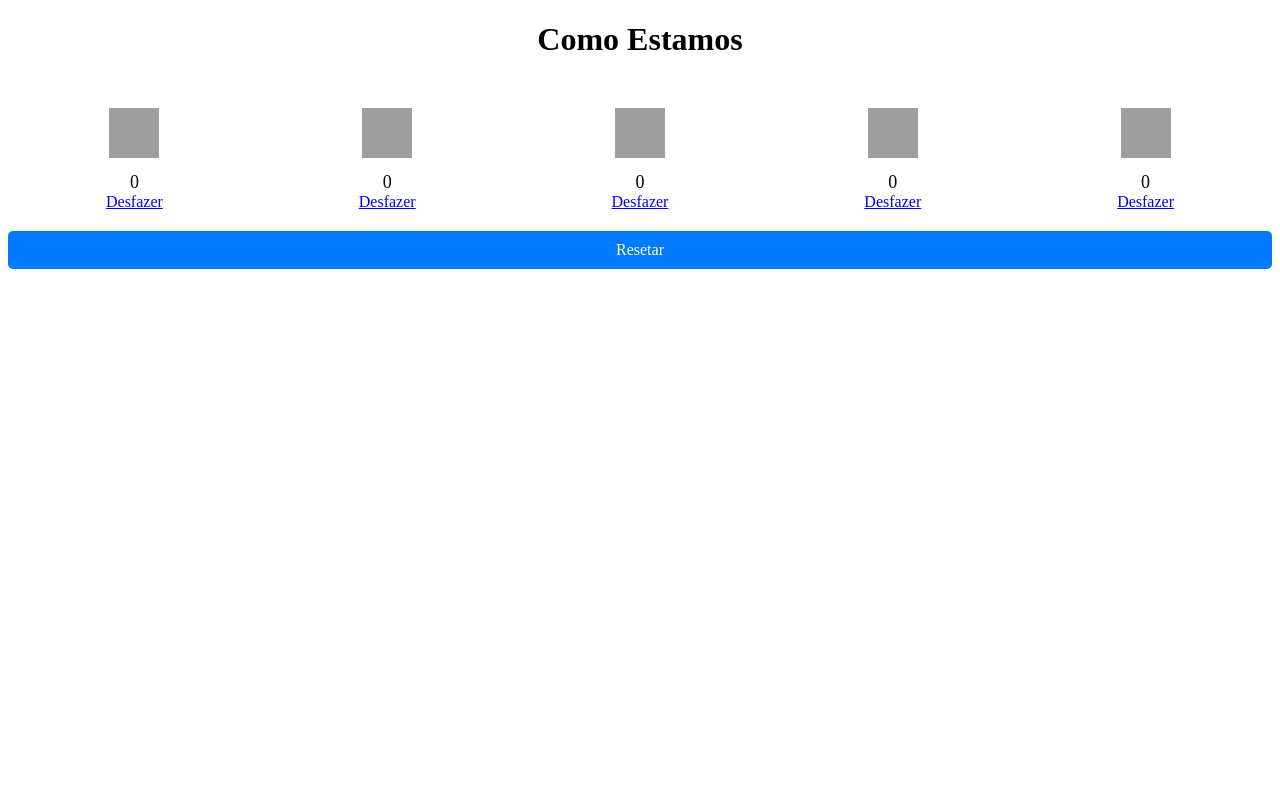
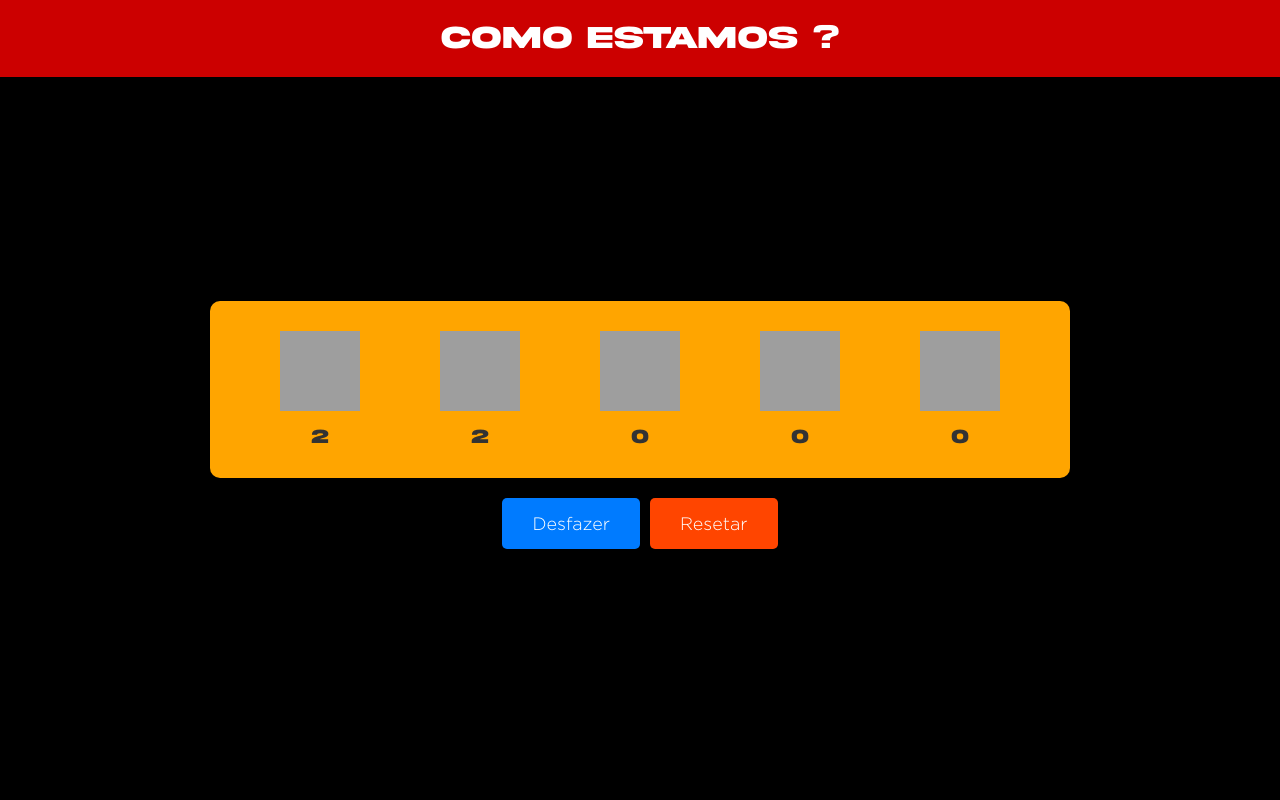
Before and after one commit to NivaldoLucas/comoEstamos, a Flask app: page / in a window 1280 px wide. Run offline with Flask 3, Linux system fonts and the light colour scheme; grey boxes are pictures that could not be loaded.

Commit message:
Ready Css

```diff
--- a/app.py
+++ b/app.py
@@ -2,8 +2,9 @@ from flask import Flask, render_template, request, redirect, url_for
 
 app = Flask(__name__)
 
-     # Variáveis globais para armazenar os cliques
+# Global variables to store clicks and actions
 cliques = [0, 0, 0, 0, 0]
+action_stack = []  # Stack to track actions
 
 @app.route('/')
 def index():
@@ -13,12 +14,15 @@ def index():
 def click(indice):
     if 0 <= indice < len(cliques):
         cliques[indice] += 1
+        action_stack.append(('click', indice))  # Store the action
     return redirect(url_for('index'))
 
-@app.route('/undo/<int:indice>')
-def undo(indice):
-    if 0 <= indice < len(cliques) and cliques[indice] > 0:
-        cliques[indice] -= 1
+@app.route('/undo')
+def undo():
+    if action_stack:
+        action_type, indice = action_stack.pop()  # Get the last action
+        if action_type == 'click' and 0 <= indice < len(cliques) and cliques[indice] > 0:
+            cliques[indice] -= 1  # Undo the last click
     return redirect(url_for('index'))
 
 @app.route('/reset')
--- a/templates/index.html
+++ b/templates/index.html
@@ -3,77 +3,164 @@
 <head>
     <meta charset="UTF-8">
     <meta name="viewport" content="width=device-width, initial-scale=1.0">
-    <title>Como Estamos</title>
+    <title>Como Estamos?</title>
     <style>
+        @font-face {
+            font-family: 'Akira';
+            src: url('/static/fonts/akira/AkiraExpanded.otf') format('opentype');
+            font-weight: normal;
+            font-style: normal;
+        }
+
+        @font-face {
+            font-family: 'Gotham-Light';
+            src: url('/static/fonts/gotham/Gotham-Light.otf') format('opentype');
+            font-weight: normal;
+            font-style: normal;
+        }
+
+        @font-face {
+            font-family: 'Gotham-Black';
+            src: url('/static/fonts/gotham/Gotham-Black.otf') format('opentype');
+            font-weight: normal;
+            font-style: normal;
+        }
+
+        @font-face {
+            font-family: 'Gotham-Bold';
+            src: url('/static/fonts/gotham/Gotham-Bold.otf') format('opentype');
+            font-weight: normal;
+            font-style: normal;
+        }
+
+        body {
+            font-family: 'Gotham-Light', sans-serif;
+            background-color: #000;
+            margin: 0;
+            padding: 0;
+            display: flex;
+            flex-direction: column;
+            align-items: center;
+            justify-content: center;
+            height: 100vh;
+            color: #fff;
+        }
+        h1 {
+            position: fixed;
+            top: 0;
+            left: 0;
+            right: 0;
+            font-family: 'Akira', sans-serif;
+            background-color: #c00;
+            width: 100%;
+            text-align: center;
+            padding: 20px 0;
+            margin: 0;
+        }
         .emoji-container {
             display: flex;
             justify-content: space-around;
             align-items: center;
+            width: 80%;
+            max-width: 800px;
             margin-top: 50px;
+            background-color: #FFA500;
+            padding: 30px;
+            border-radius: 10px;
+            box-shadow: 0 4px 10px rgba(0, 0, 0, 0.5);
         }
         .emoji-container div {
             text-align: center;
+            flex: 1;
         }
         .emoji {
-            width: 50px;
-            height: 50px;
+            width: 80px;
+            height: 80px;
             cursor: pointer;
+            transition: transform 0.2s;
+        }
+        .emoji:hover {
+            transform: scale(1.1);
         }
         .counter {
             margin-top: 10px;
+            font-family:'Akira', sans-serif;
+            font-size: 20px;
+            color: #333;
+        }
+        .undo-button {
+            display: block;
             font-size: 18px;
+            color: #fff;
+            background-color: #007BFF;
+            padding: 15px 30px;
+            text-align: center;
+            text-decoration: none;
+            border-radius: 5px;
+            transition: background-color 0.2s;
+            margin-right: 10px;
+        }
+        .undo-button:hover {
+            background-color: #0056b3;
         }
         .reset-button {
             display: block;
-            margin: 20px auto;
-            padding: 10px 20px;
-            background-color: #007BFF;
+            font-size: 18px;
+            padding: 15px 30px;
+            background-color: #FF4500;
             color: white;
             text-align: center;
             text-decoration: none;
             border-radius: 5px;
+            transition: background-color 0.2s;
+        }
+        .reset-button:hover {
+            background-color: #c0392b;
+        }
+        .button-container {
+            display: flex;
+            justify-content: center;
+            margin-top: 20px;
         }
     </style>
 </head>
 <body>
-    <h1 style="text-align: center;">Como Estamos</h1>
+    <h1>Como Estamos ?</h1>
     <div class="emoji-container">
         <div>
             <a href="{{ url_for('click', indice=0) }}">
-                <img src="https://i.pinimg.com/564x/a8/15/d6/a815d6f2edebb1eae33c8f6a7411c188.jpg" alt="Muito Triste" class="emoji">
+                <img width="50" height="50" src="https://img.icons8.com/ios/150/crying--v1.png" alt="Muito Triste" class="emoji"/>
             </a>
             <div class="counter">{{ cliques[0] }}</div>
-            <a href="{{ url_for('undo', indice=0) }}">Desfazer</a>
         </div>
         <div>
             <a href="{{ url_for('click', indice=1) }}">
-                <img src="https://i.pinimg.com/564x/89/06/95/890695f8b0cfde4a7f8e0c1b5b10d77d.jpg" alt="Triste" class="emoji">
+                <img width="100" height="100" src="https://img.icons8.com/ios/150/sad.png" alt="Triste" class="emoji">
             </a>
             <div class="counter">{{ cliques[1] }}</div>
-            <a href="{{ url_for('undo', indice=1) }}">Desfazer</a>
         </div>
         <div>
             <a href="{{ url_for('click', indice=2) }}">
-                <img src="https://i.pinimg.com/564x/07/9d/42/079d42dd361ae89ea0dde1e6e60d2d2d.jpg" alt="Neutro" class="emoji">
+                <img width="100" height="100" src="https://img.icons8.com/ios/150/neutral-emoticon--v1.png" alt="Neutro" class="emoji">
             </a>
             <div class="counter">{{ cliques[2] }}</div>
-            <a href="{{ url_for('undo', indice=2) }}">Desfazer</a>
         </div>
         <div>
             <a href="{{ url_for('click', indice=3) }}">
-                <img src="https://i.pinimg.com/564x/0c/cb/d8/0ccbd8b9fa942ceed47f0af8ced48ffb.jpg" alt="Feliz" class="emoji">
+                <img width="100" height="100" src="https://img.icons8.com/ios/150/happy--v1.png"  alt="Feliz" class="emoji">
             </a>
             <div class="counter">{{ cliques[3] }}</div>
-            <a href="{{ url_for('undo', indice=3) }}">Desfazer</a>
         </div>
         <div>
             <a href="{{ url_for('click', indice=4) }}">
-                <img src="https://i.pinimg.com/564x/e2/6d/74/e26d74169da53cd2afeb1a6e34172ea7.jpg" alt="Muito Feliz" class="emoji">
+                <img width="100" height="100" src="https://img.icons8.com/ios/150/smiling.png" alt="Muito Feliz" class="emoji">
             </a>
             <div class="counter">{{ cliques[4] }}</div>
-            <a href="{{ url_for('undo', indice=4) }}">Desfazer</a>
         </div>
     </div>
-    <a href="{{ url_for('reset') }}" class="reset-button">Resetar</a>
+    <div class="button-container">
+        <a href="{{ url_for('undo') }}" class="undo-button">Desfazer</a>
+        <a href="{{ url_for('reset') }}" class="reset-button">Resetar</a>
+    </div>
 </body>
 </html>
```
Also changed, not shown: static/fonts/akira/AkiraExpanded.otf (added), static/fonts/gotham/Gotham-Black.otf (added), static/fonts/gotham/Gotham-Bold.otf (added), static/fonts/gotham/Gotham-Book.otf (added), static/fonts/gotham/Gotham-Light.otf (added), static/fonts/gotham/Gotham-Medium.otf (added).
